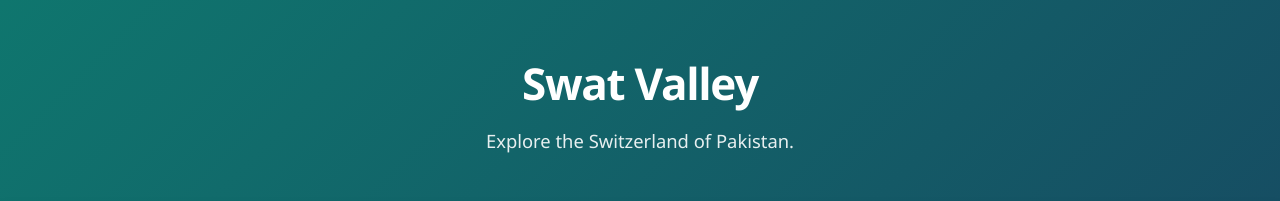
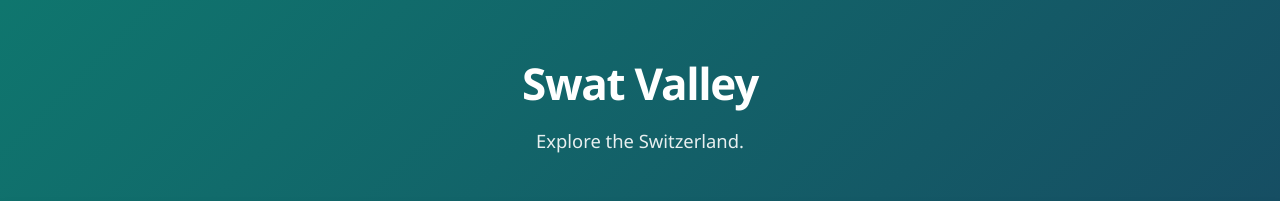
Before and after one commit to Im-Moazzam/pakvista-cicd, a website built with Parcel: page swat.html in a window 1280 px wide. Shown: the top 201 px of the page. Built offline with nearby package versions, Linux system fonts and the light colour scheme.

Commit message:
Swat Page Added

```diff
--- a/swat.html
+++ b/swat.html
@@ -9,7 +9,7 @@
 <body>
   <header>
     <h1>Swat Valley</h1>
-    <p>Explore the Switzerland of Pakistan.</p>
+    <p>Explore the Switzerland.</p>
   </header>
 
   <nav class="nav-bar">
```
Also changed, not shown: karachi.html (+0 -5 lines).
